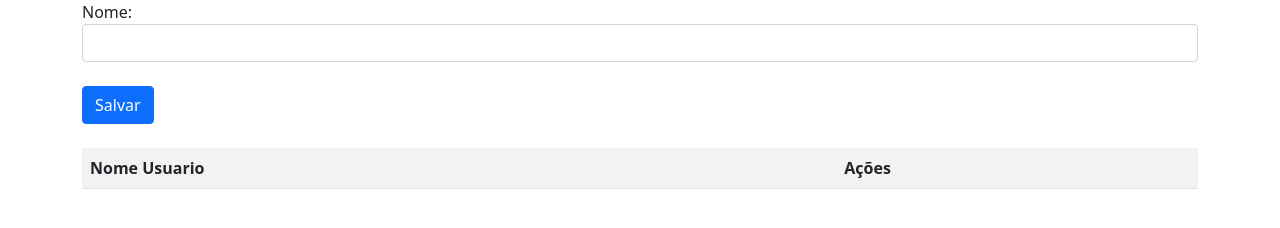
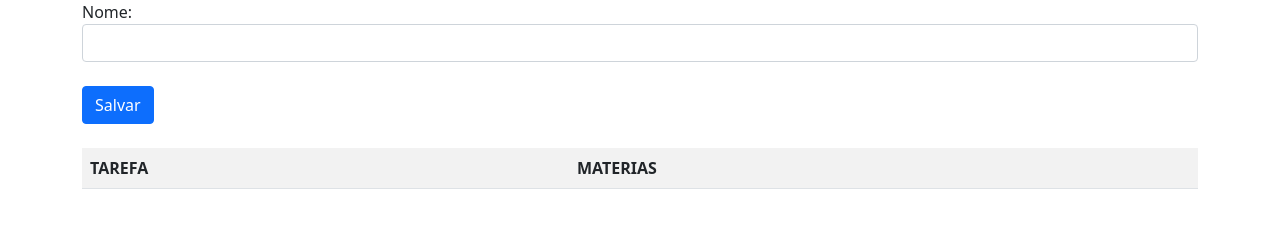
Before and after one commit to MaristaIrAcacio/login-juliasandralima, a plain HTML site: page aula2.html in a window 1280 px wide. Drawn offline with nearby package versions, Linux system fonts and the light colour scheme.

Commit message:
mudei algums nomes para tarefas e materias

```diff
--- a/aula2.html
+++ b/aula2.html
@@ -53,9 +53,9 @@
 
 
 
-                <th>Nome Usuario</th>
+                <th>TAREFA</th>
 
-                <th>Ações</th>
+                <th>MATERIAS </th>
 
 
 
```
